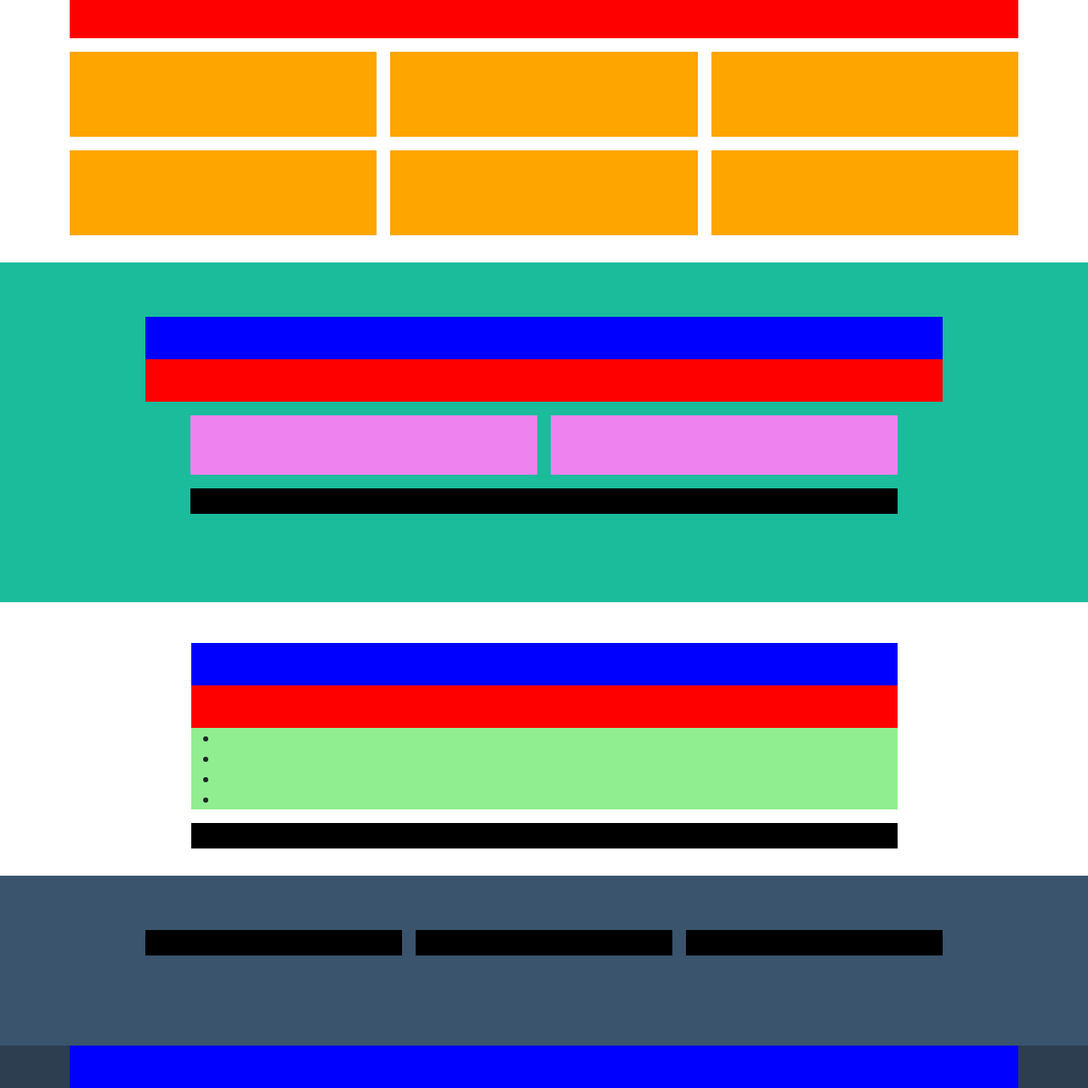
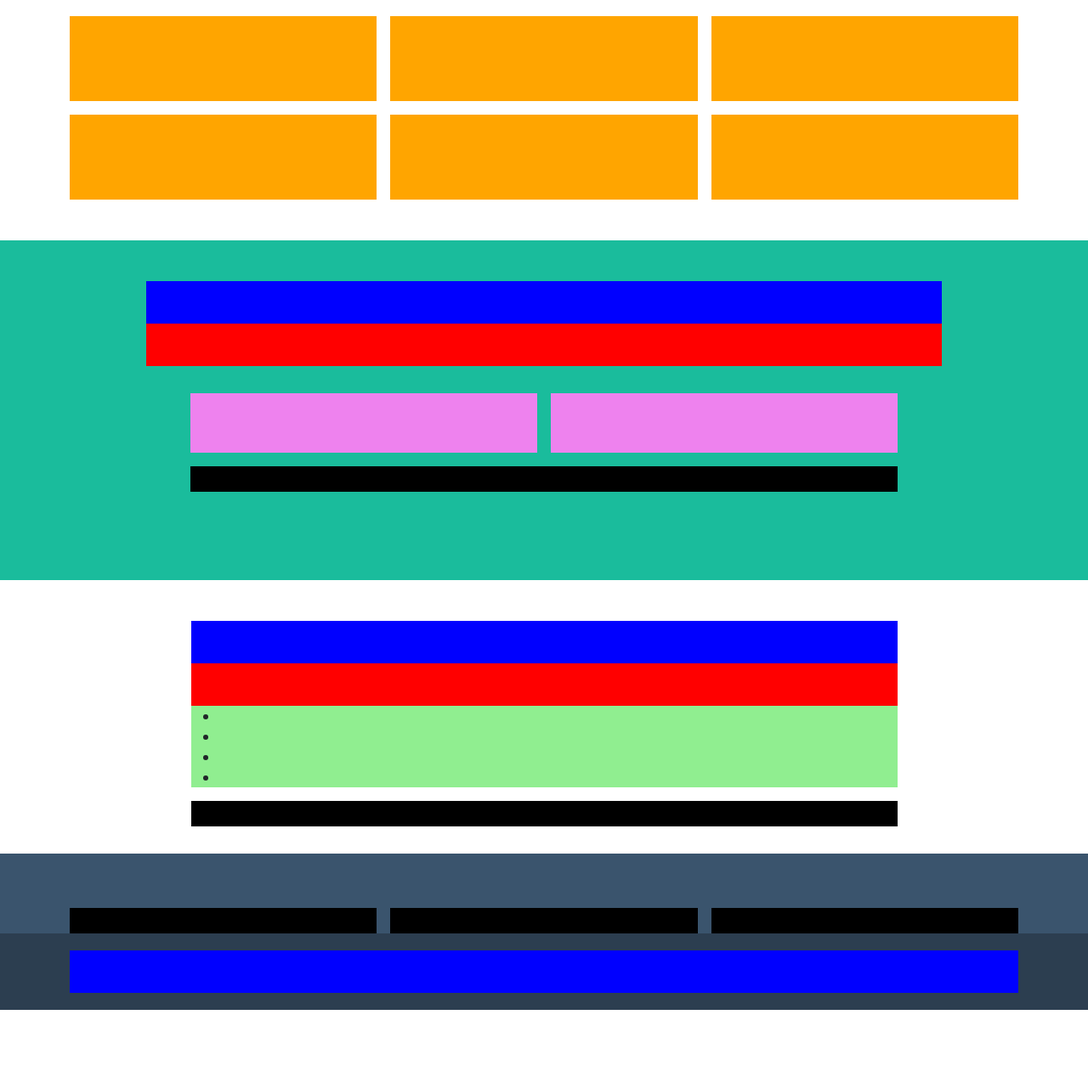
Before and after one commit to Luigi213/html-css-bootstrap-freelancer, a plain HTML site: page index.html in a window 1280 px wide. Shown: the part 553-1834 px from the top of the page at 85% size. After the commit the page ends 1742 px from the top, so only its background shows below. Drawn offline with nearby package versions, Linux system fonts and the light colour scheme.

Commit message:
rewrite the html and add position fixed

```diff
--- a/css/style.css
+++ b/css/style.css
@@ -4,9 +4,12 @@
     box-sizing: border-box;
 }
 
-header,footer{
+header{
     background-color: #2C3E50;
     height: 50px;
+    width: 100%;
+    position: fixed;
+    top 0;
 }
 
 .bg-green{
@@ -43,7 +46,12 @@ header,footer{
     background-color: lightgreen;
 }
 
-.bg-grey{
+.bottom-bar{
+    background-color: #2C3E50;
+    padding: 20px 0;
+}
+
+footer{
     background-color: #3A546D;
-    height: 200px;
+    height: 100px;
 }
--- a/index.html
+++ b/index.html
@@ -32,7 +32,7 @@
             <!-- first section -->
             <div class="container-fluid bg-green">
                 <div class="row justify-content-center pt-5">
-                    <div class="col-12 col-md-7 text-center">
+                    <div class="col-12 col-md-7 pt-5 text-center">
                         <div class="image-jumbo bg-red">
 
                         </div>
@@ -50,7 +50,7 @@
             </div>
             <!-- second section -->
             <div class="container-md">
-                <div class="row pt-5 g-3">
+                <div class="row mt-5">
                     <div class="col-12 text-center">
                         <div class="title bg-blue">
 
@@ -59,6 +59,8 @@
 
                         </div>
                     </div>
+                </div>
+                <div class="row mt-2 g-3">
                     <div class="col-12 col-md-6 col-lg-4">
                         <div class="bg-photo bg-orange">
 
@@ -93,7 +95,7 @@
             </div>
             <!-- third section -->
             <div class="container-fluid mt-5 bg-green">
-                <div class="row row-cols-1  justify-content-center pt-5 g-3">
+                <div class="row justify-content-center pt-5">
                     <div class="col-8 col-md-9">
                         <div class="title bg-blue">
 
@@ -102,6 +104,8 @@
 
                         </div>
                     </div>
+                </div>
+                <div class="row justify-content-center mt-3 g-3">
                     <div class="col-8 col-md-4">
                         <div class="pagraph bg-violet">
 
@@ -147,34 +151,35 @@
                     </div>
                 </div>
             </div>
-            <!-- fith section -->
-            <div class="container-fluid mt-5 bg-grey">
+        </main>
+        <!-- start footer -->
+        <footer>
+            <div class="container mt-5">
                 <div class="row justify-content-center pt-5 g-3">
-                    <div class="col-12 col-md-3">
+                    <div class="col-12 col-md-4">
                         <div class="main-info bg-black">
 
                         </div>
                     </div>
-                    <div class="col-12 col-md-3">
+                    <div class="col-12 col-md-4">
                         <div class="main-info bg-black">
 
                         </div>
                     </div>
-                    <div class="col-12 col-md-3">
+                    <div class="col-12 col-md-4">
                         <div class="main-info bg-black">
 
                         </div>
                     </div>
                 </div>
             </div>
-        </main>
-        <!-- start footer -->
-        <footer>
-            <div class="container">
-                <div class="row">
-                    <div class="col-12 text-center">
-                        <div class="copyright bg-blue">
+            <div class="bottom-bar">
+                <div class="container">
+                    <div class="row">
+                        <div class="col-12 text-center">
+                            <div class="copyright bg-blue">
 
+                            </div>
                         </div>
                     </div>
                 </div>
```
